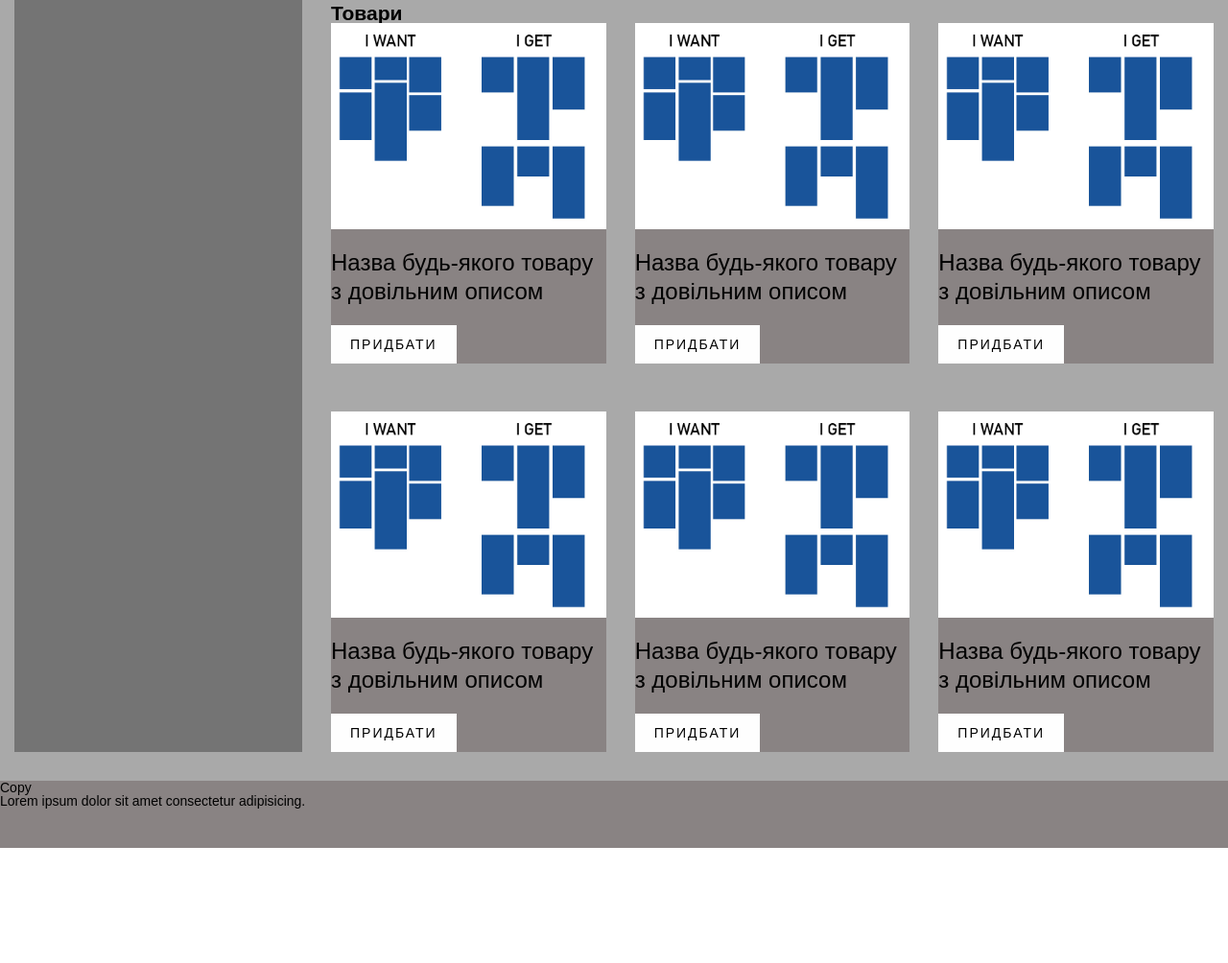
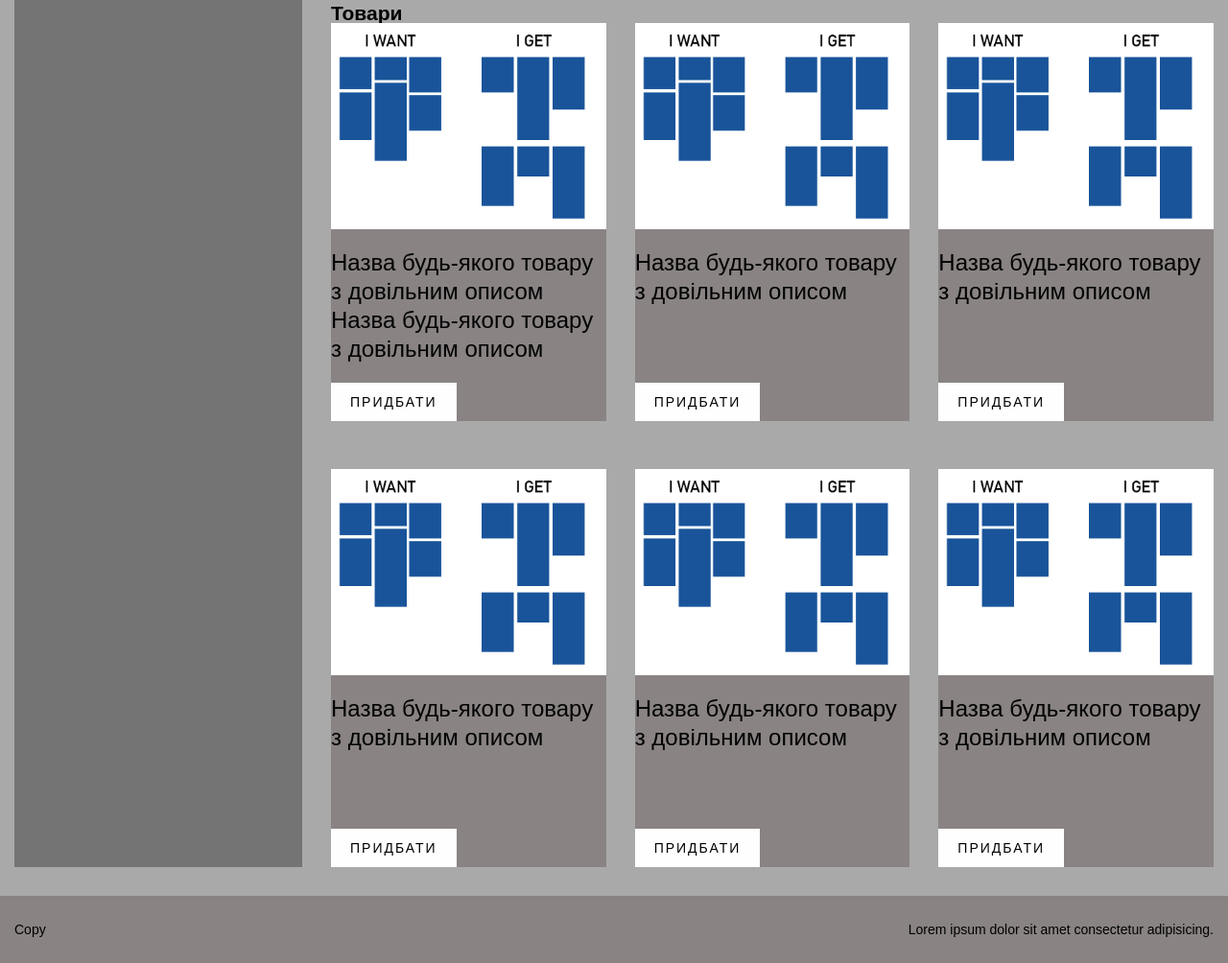
Before and after one commit to Vidiborets0012/GRID, a plain HTML site: page grid.html in a window 1280 px wide. Shown: the part 1329-2333 px from the top of the page at 96% size. Before the commit the page ends 2213 px from the top, so only its background shows below. Drawn offline with Linux system fonts and the light colour scheme.

Commit message:
add footer styles

```diff
--- a/css/grid.css
+++ b/css/grid.css
@@ -52,7 +52,7 @@ body {
 
 .header {
   display: grid;
-  grid-template: 1fr / 1fr minmax(auto, 300px) minmax(auto, 1000px) 1fr;
+  grid-template: 1fr / 1fr minmax(auto, 300px) minmax(auto, 1100px) 1fr;
   align-items: center;
   grid-area: header;
   padding: 15px;
@@ -90,7 +90,7 @@ body {
 .main {
   grid-area: main;
   display: grid;
-  grid-template: 1fr / 1fr minmax(auto, 300px) minmax(auto, 1000px) 1fr;
+  grid-template: 1fr / 1fr minmax(auto, 300px) minmax(auto, 1100px) 1fr;
   padding: 30px 15px;
   background-color: var(--bg-color-light-gray);
 }
@@ -122,7 +122,7 @@ body {
 .gallery__items {
   display: grid;
   gap: 10px;
-  grid-template-columns: repeat(auto-fit, minmax(230px, 1fr));
+  grid-template-columns: repeat(auto-fit, minmax(250px, 1fr));
 }
 
 .gallery__item {
@@ -148,7 +148,7 @@ body {
 .products__items {
   display: grid;
   gap: 50px 30px;
-  grid-template-columns: repeat(auto-fit, minmax(230px, 1fr));
+  grid-template-columns: repeat(auto-fit, minmax(250px, 1fr));
   grid-auto-rows: 1fr;
 }
 
@@ -193,5 +193,18 @@ body {
 
 .footer {
   grid-area: footer;
+  display: grid;
+  grid-template: 1fr / 1fr minmax(auto, 300px) minmax(auto, 1100px) 1fr;
+  align-items: center;
+  padding: 15px;
   background-color: var(--bg-color-dark-gray);
 }
+
+.footer__copy {
+  grid-column: 2/3;
+}
+
+.footer__text {
+  grid-column: 3/4;
+  text-align: right;
+}
--- a/grid.html
+++ b/grid.html
@@ -93,7 +93,10 @@
                 <a class="products__image" href="#">
                   <img src="images/product.jpg" alt="image" />
                 </a>
-                <a class="products__name" href="#">Назва будь-якого товару з довільним описом</a>
+                <a class="products__name" href="#"
+                  >Назва будь-якого товару з довільним описом <br />
+                  Назва будь-якого товару з довільним описом</a
+                >
                 <a class="products__button" href="№">Придбати</a>
               </div>
               <div class="products__item">
```
